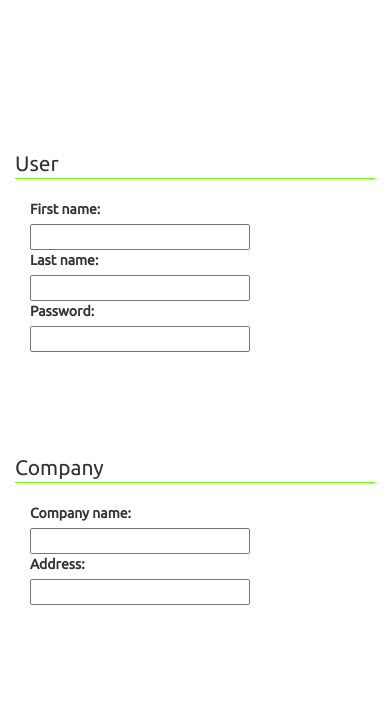
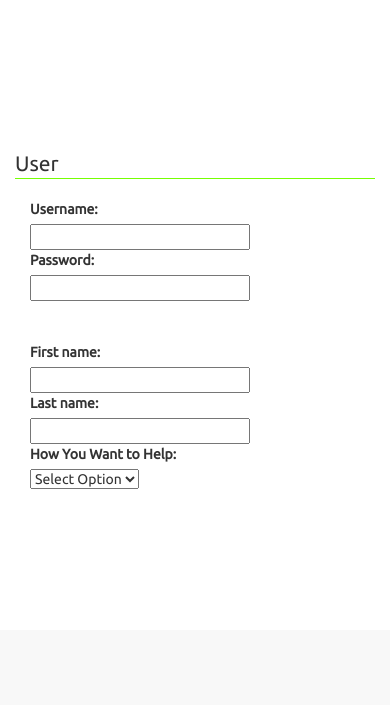
Before and after one commit to Kartstig/feedback-web, a Flask app: page /contact in a window 390 px wide. Shown: the part 483-1188 px from the top of the page. After the commit the page ends 972 px from the top, so only its background shows below. Run offline with Flask 2, Linux system fonts and the light colour scheme; parts of the project's set-up code (start-up, migrations or seed data) failed here and were passed over; some libraries are stand-ins or nearby versions.

Commit message:
finished front end, pretty much

```diff
--- a/feedback/static/css/styles.css
+++ b/feedback/static/css/styles.css
@@ -9,6 +9,10 @@ body {
   position: fixed;
   z-index: 15;
   width: 100%;
+}
+
+#logo {
+  margin: 0 auto 0 auto;
 }
 
 .background-container {
@@ -42,6 +46,7 @@ body {
   position: fixed;
   margin-top: 36vh;
   width: 100%;
+  text-align: center;
   z-index: 5;
 }
 
@@ -53,7 +58,7 @@ body {
 .main-titles {
   text-align: center;
   font-family: 'Josefin Slab', serif;
-  color: #76ff03;
+  color: rgba(102, 201, 68, 1);
 }
 
 #brand-info-section {
@@ -96,7 +101,7 @@ body {
 #second-section {
   width: 100%;
   margin-top: 8rem;
-  background-color: #76ff03;
+  background-color: rgba(102, 201, 68, 0.8);
   padding: 10rem 0 10rem 0;
 }
 
@@ -207,3 +212,20 @@ legend {
 fieldset {
 margin: 10rem 0rem 10rem;
 }
+
+.separator {
+  margin: 2rem;
+}
+
+#volunteer-form,
+#donator-form,
+#collector-form,
+#submit-form {
+  display: none;
+}
+
+#submit-form {
+  padding:  10px 15px 10px 15px;;
+}
+
+/* LOGIN =============================================*/
--- a/feedback/static/js/feedback.js
+++ b/feedback/static/js/feedback.js
@@ -0,0 +1,81 @@
+//Showing fields when drop down
+
+$('#user-role').on('click', function() {
+	switch ($('#user-role').val()) {
+  case 'volunteer':
+    $('#donator-form').hide();
+    $('#collector-form').hide();
+    $('#volunteer-form').fadeIn();
+    $('#submit-form').fadeIn();
+    break;
+  case 'donator':
+    $('#collector-form').hide();
+    $('#volunteer-form').hide();
+    $('#donator-form').fadeIn();
+    $('#submit-form').fadeIn();
+    break;
+  case 'collector':
+    $('#donator-form').hide();
+    $('#volunteer-form').hide();
+    $('#collector-form').fadeIn();
+    $('#submit-form').fadeIn();
+    break;
+  default:
+    $('#donator-form').hide();
+    $('#collector-form').hide();
+    $('#volunteer-form').hide();
+    $('#submit-form').hide();
+    break;
+}
+});
+
+//Creating User
+
+$('#submit-form').on('click', function() {
+	var street = $('#street-address').val();
+	var city = $('#city').val();
+	var state = $('#state').val();
+	var zipcode = $('#zipcode').val();
+	var phoneNumber = $('#phone-number').val();
+	var compnayName = $('#company-name').val();
+
+	var createAddress = $.ajax({
+		url: '/api/location/create',
+		type: 'POST',
+		data: { address: { street: street,
+						   city: city,
+						   state: state,
+						   zipcode: zipcode,
+						   phone_number: phoneNumber,
+						   company_name: compnayName
+						}
+				},
+		dataType: 'json'
+	});
+
+	createAddress.done(function(address) {
+		var userName = $('#user-name').val();
+		var password = $('#password').val();
+		var firstName = $('#first-name').val();
+		var lastName = $('#last-name').val();
+		var userRole = $('#user-role').val();
+
+		var createUser = $.ajax({
+			url: '/api/user/create',
+			type: 'POST',
+			data: { user: { street: street,
+							   user_name: userName,
+							   password: password,
+							   first_name: firstName,
+							   last_name: lastName,
+							   user_role: userRole
+							}
+					},
+			dataType: 'json'
+		});
+	});
+
+	createAddress.fail(function(data) {
+			alert('Error: Missing information');
+	});
+});
--- a/feedback/templates/base.html
+++ b/feedback/templates/base.html
@@ -119,4 +119,5 @@
         {% block footer %}
         {% endblock %}
     </div>
+     <script src="{{ url_for('static', filename='js/feedback.js') }}"></script>
 </body>
--- a/feedback/templates/contact.html
+++ b/feedback/templates/contact.html
@@ -15,9 +15,19 @@ class="justify-text">
 </div>
 <div class="container">
 
-<form>
+<form action="/api/user/create" method="post">
 	<fieldset>
 		<legend>User</legend>
+  <div class="col-xs-12 col-sm-3">
+    <label for="user-name">Username:</label><br>
+    <input id="user-name" type="text" name="user-name">
+  </div>
+
+  <div class="col-xs-12 col-sm-3">
+    <label for="password">Password:</label><br>
+    <input id="password" type="password" name="password">
+  </div>
+  <div class="col-xs-12 separator"></div>
   <div class="col-xs-12 col-sm-3">
   	<label for="first-name">First name:</label><br>
     <input id="first-name" type="text" name="first-name">
@@ -30,23 +40,116 @@ class="justify-text">
 
 
     <div class="col-xs-12 col-sm-3">
-  <label for="password">Password:</label><br>
-  <input id="password" type="password" name="pasword">
+      <label for="user-role">How You Want to Help:</label><br>
+      <select id="user-role" name="role">
+        <option value="">Select Option</option>
+        <option value="volunteer">Volunteer</option>
+        <option value="donator">Donator</option>
+        <option value="collector">Collector</option>
+      </select>
+    </div>
+
+  </fieldset>
+</form>
+
+<form id="volunteer-form">
+	<fieldset id="volunteer">
+		<legend>Volunteer</legend>
+
+  <div class="col-xs-12 col-sm-3">
+    <label for="street-address">Street Address:</label><br>
+    <input id="street-address" type="text" name="street-address">
+  </div>
+
+
+  <div class="col-xs-12 col-sm-3">
+    <label for="city">City:</label><br>
+    <input id="city" type="text" name="city">
+  </div>
+
+
+  <div class="col-xs-12 col-sm-3">
+    <label for="state">State:</label><br>
+    <input id="state" type="text" name="state">
+  </div>
+
+
+  <div class="col-xs-12 col-sm-3">
+    <label for="zipcode">Zipcode:</label><br>
+    <input id="zipcode" type="text" name="zipcode">
+  </div>
+  <div class="col-xs-12 separator"></div>
+  <div class="col-xs-12 col-sm-3">
+    <label for="phone-number">Phone Number:</label><br>
+    <input id="phone-number" type="text" name="phone-number">
   </div>
   </fieldset>
 </form>
-<form>
-	<fieldset>
-		<legend>Company</legend>
+
+<form id="donator-form">
+  <fieldset id="donator">
+    <legend>Donator</legend>
   <div class="col-xs-12 col-sm-3">
     <label for="company-name">Company name:</label><br>
     <input id="company-name" type="email" name="company-name">
   </div>
 
   <div class="col-xs-12 col-sm-3">
-  	<label for="address">Address:</label><br>
-    <input id="address" type="text" name="address">
+    <label for="street-address">Street Address:</label><br>
+    <input id="street-address" type="text" name="street-address">
+  </div>
+
+
+  <div class="col-xs-12 col-sm-3">
+    <label for="city">City:</label><br>
+    <input id="city" type="text" name="city">
+  </div>
+
+
+  <div class="col-xs-12 col-sm-3">
+    <label for="state">State:</label><br>
+    <input id="state" type="text" name="state">
+  </div>
+
+  <div class="col-xs-12 separator"></div>
+
+  <div class="col-xs-12 col-sm-3">
+    <label for="zipcode">Zipcode:</label><br>
+    <input id="zipcode" type="text" name="zipcode">
   </div>
   </fieldset>
 </form>
+
+<form id="collector-form">
+  <fieldset id="collector">
+    <legend>Collector</legend>
+
+  <div class="col-xs-12 col-sm-3">
+    <label for="street-address">Street Address:</label><br>
+    <input id="street-address" type="text" name="street-address">
+  </div>
+
+
+  <div class="col-xs-12 col-sm-3">
+    <label for="city">City:</label><br>
+    <input id="city" type="text" name="city">
+  </div>
+
+
+  <div class="col-xs-12 col-sm-3">
+    <label for="state">State:</label><br>
+    <input id="state" type="text" name="state">
+  </div>
+
+
+  <div class="col-xs-12 col-sm-3">
+    <label for="zipcode">Zipcode:</label><br>
+    <input id="zipcode" type="text" name="zipcode">
+  </div>
+  </fieldset>
+</form>
+  <div>
+    <button id="submit-form" type="button">Join Us!</button>
+  </div>
+<div class="col-xs-12 separator"></div>
 {% endblock %}
--- a/feedback/templates/index.html
+++ b/feedback/templates/index.html
@@ -6,8 +6,7 @@
 <div class="container texture-container">
 </div>
 <div id="basic-info">
-  <h1 id="main-title"
-      class="main-titles">FeedBack</h1>
+  <img id="logo" src="{{ url_for('static', filename='img/logo1.png') }}">
   <p id="subtitle-1"
      class="main-titles">GIVE BACK TO YOUR COMUNITY</p>
 </div>
@@ -23,7 +22,7 @@
     <hr class="short-divider">
     <p id="initial-info"
        class="justify-text">
-      Lorem ipsum dolor sit amet, consectetur adipiscing elit.
+      Lorem ipsum dolor sit amet, consectetur adipiscing elit.!
       Morbi molestie nisi a ex dignissim, gravida maximus nunc
       feugiat. Nullam semper vitae ligula at aliquet. Curabitur
       eu urna lectus. Curabitur aliquam sem sed lorem mollis
```
Also changed, not shown: feedback/templates/login.html (+31 -0 lines), feedback/static/img/logo.png (added), feedback/static/img/logo1.png (added). Lines whose indentation alone changed are shown as unchanged.
